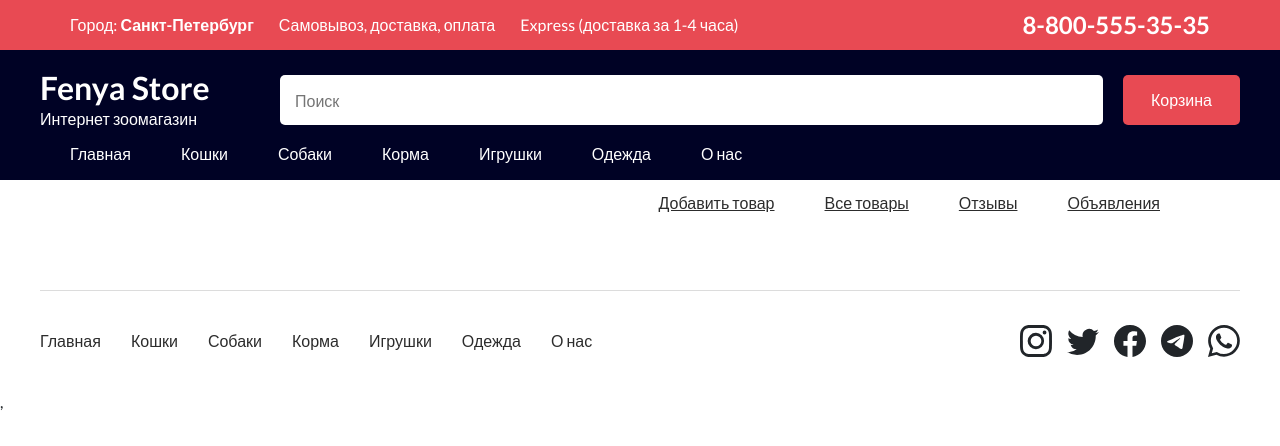
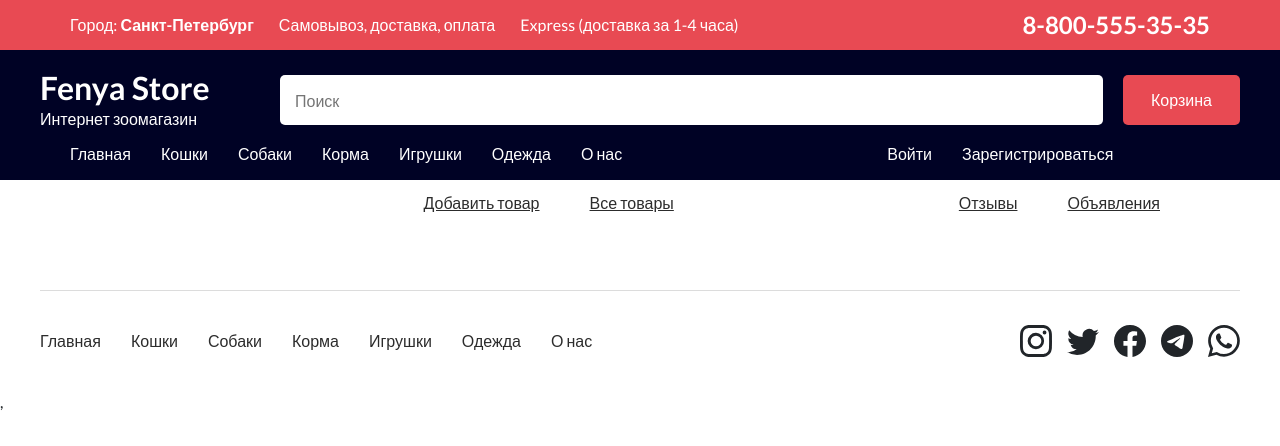
Before and after one commit to msmarielos/fenya-store, a React (Create React App) app in the folder client/: page /admin in a window 1280 px wide. Shown: the top 446 px of the page. Built offline with nearby package versions, Linux system fonts and the light colour scheme.

Commit message:
add registration & login links to nav

```diff
--- a/client/src/components/Navigation/Navigation.jsx
+++ b/client/src/components/Navigation/Navigation.jsx
@@ -10,6 +10,8 @@ export default function Navigation() {
     { url: '/toys', title: 'Игрушки' },
     { url: '/clothes', title: 'Одежда' },
     { url: '/about', title: 'О нас' },
+    { url: '/login', title: 'Войти' },
+    { url: '/registration', title: 'Зарегистрироваться' },
   ];
   return (
     <>
--- a/client/src/components/Navigation/Navigation.scss
+++ b/client/src/components/Navigation/Navigation.scss
@@ -2,12 +2,17 @@ nav {
   a {
     align-self: center;
     margin-bottom: 15px;
-    margin-right: 50px;
+    margin-right: 30px;
+  }
+
+  a:nth-last-child(2) {
+    margin-left: 235px;
   }
 
   .container {
     height: 60px;
     justify-content: flex-start;
+    display: flex;
   }
 
   .active-link {
```
